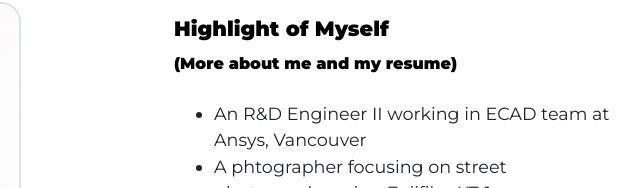
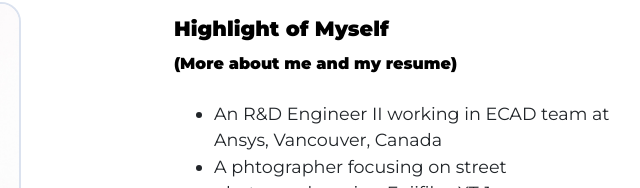
Before and after one commit to minsisung/MinsiSung-PersonalWebsite, a plain HTML site: page index.html in a window 1280 px wide. Shown: the part 764-952 px from the top of the page, 481-1121 px from the left. Drawn offline with nearby package versions, Linux system fonts and the light colour scheme; some packages are replaced by stand-ins of ours; a script that the page names is missing.

Commit message:
2022 Janunary update part 2

```diff
--- a/index.html
+++ b/index.html
@@ -76,7 +76,7 @@
             <a class="introduction-title" href="about_me.html" style="font-size:1rem">(More about me and my resume)</a>
           </div>
           <ul style="padding-right: 50px">
-            <li class="introduction-list">An R&D Engineer II working in ECAD team at Ansys, Vancouver </li>
+            <li class="introduction-list">An R&D Engineer II working in ECAD team at Ansys, Vancouver, Canada </li>
             <li class="introduction-list">A phtographer focusing on street photography using Fujifilm XT-1</li>
           </ul>
         </div>
```
